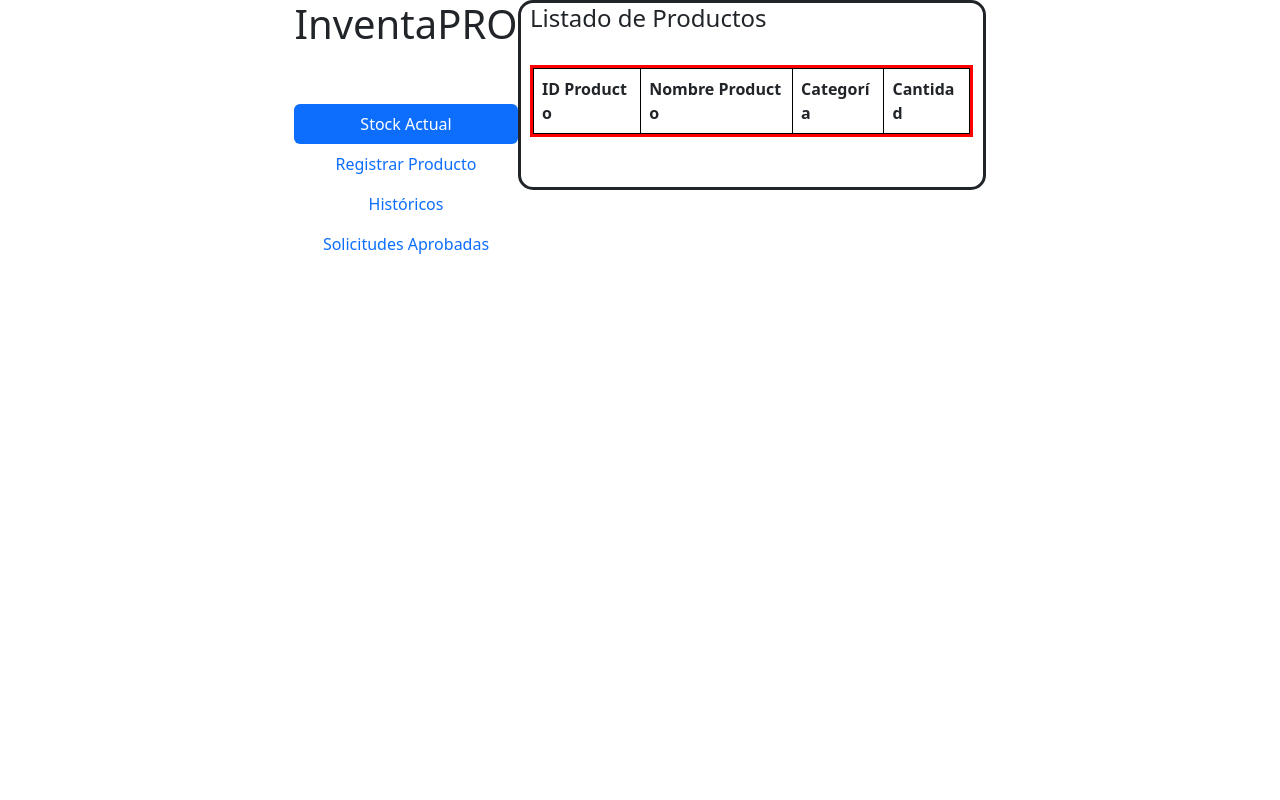
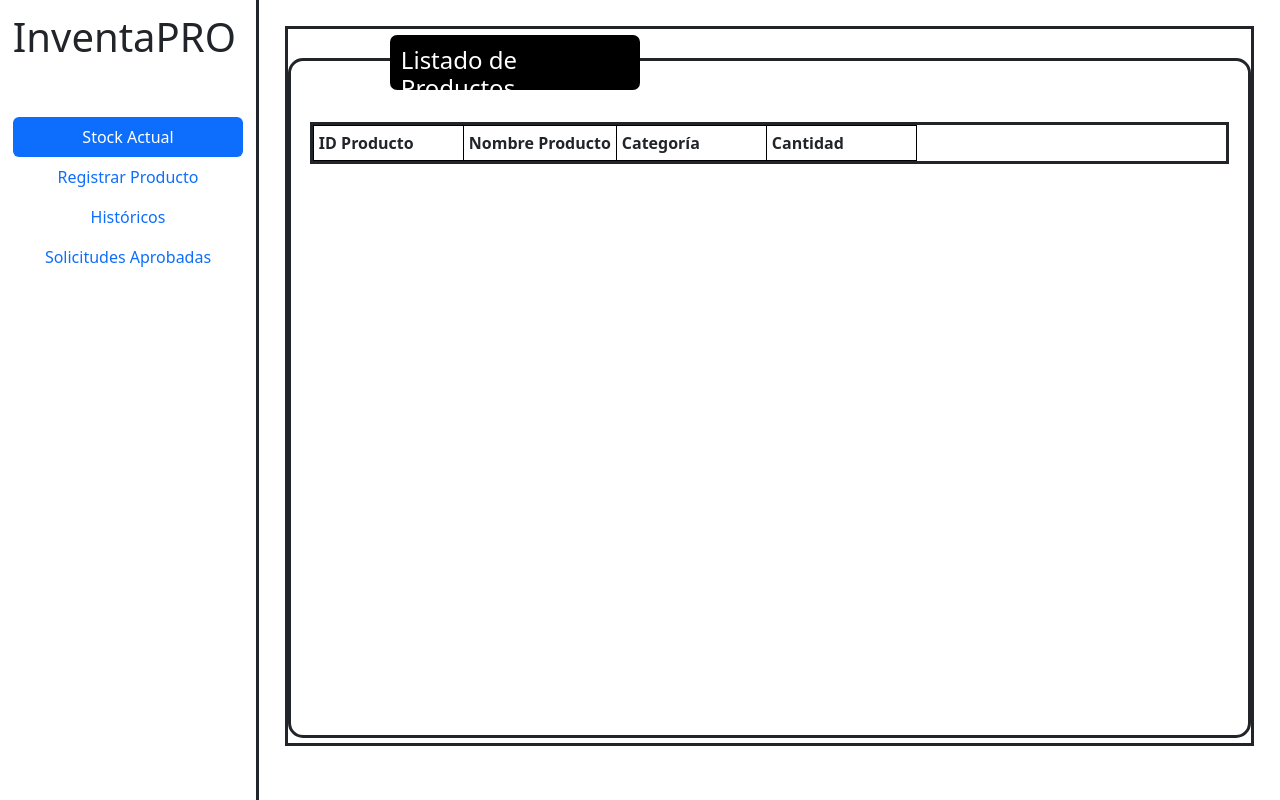
Before and after one commit to Glitcher94/InventaPRO, a Django app: a page that uses Web_app/templates/core/base.html in a window 1280 px wide. Run offline with Django 4.2, Linux system fonts and the light colour scheme; data that the repository does not hold is empty.

Commit message:
modified:   Web_app/static/core/css/style1.css 	modified:   Web_app/templates/core/base.html 	modified:   Web_app/templates/core/vista_enc_bodega.html

```diff
--- a/Web_app/static/core/css/style1.css
+++ b/Web_app/static/core/css/style1.css
@@ -2,19 +2,57 @@
     background-color: white;
     border-radius: 15px;
     border-style: solid;
+    height: 85vh;
     padding-bottom: 50px;
     padding-top: 1px;
     padding-left: 2%;
     padding-right: 2%;
-    max-width: 100%;
-    box-sizing: border-box;
-    overflow: hidden; /* Evita el desborde de contenido */
+    max-width: 100%; /* Evita que la tabla se desborde del contenedor al hacer zoom */
+}
+
+.fieldset>h4 {
+    display: flex;
+    justify-content: center;
+    padding: 8px;
+    width: 250px;
+    height: 55px;
+    margin-top: -27px;
+    margin-left: 80px;
+    background: black;
+    color: white;
+    border-style: solid;
+    border-radius: 7px;
+    border-color: black;
+}
+
+.leftpanel {
+    width: 20%;
+    background-color: white;
+    padding: 1%;
+    border-top-left-radius: 7px;
+    border-bottom-left-radius: 7px;
+}
+
+.rightpanel {
+    background-color: white;
+    width: 80%;
+    padding: 2%;
+    border-top-right-radius: 6px;
+    border-bottom-right-radius: 6px;
+    border-left-style: solid;
+}
+
+.tab-content {
+    height: 90vh;
+    padding-top: 3%;
+    padding-bottom: 3%;
+    border: solid;
 }
 
 .table-container {
     display: table;
-    width: 100%;
-    border-collapse: collapse;
+    width: 100%; /* Aseguramos que la tabla se ajuste al contenedor */
+    border-collapse: collapse; /* Colapsamos los bordes de la tabla */
 }
 
 .table-row {
@@ -23,20 +61,13 @@
 
 .table-cell {
     display: table-cell;
-    min-width: 15%;
-    padding: 8px;
+    min-width: 150px;
+    padding: 5px;
     border: 1px solid #000;
-    word-break: break-all; /* Evita que el texto desborde las celdas */
 }
 
 .scrollable-container {
-    max-height: 75%; /* Ajusta este valor según tus necesidades y preferencias */
-    overflow-y: auto;
-    box-sizing: border-box;
+    max-height: 70vh;
+    overflow-y: auto; /* Agregamos un scroll vertical a este contenedor */
+    border: solid;
 }
-
-.scrollable-table {
-    max-height: 100%; /* Cambiamos la altura a auto */
-    border-style: solid ;
-    border-color: red;
-}
--- a/Web_app/templates/core/base.html
+++ b/Web_app/templates/core/base.html
@@ -10,7 +10,7 @@
     {% load static %}
     <title>{% block title %}Document{% endblock %}</title>
     <!--<link rel="stylesheet" type="text/css" href="CSS/form.css">-->
-    <link rel="stylesheet" type="text/css" href="{% static 'core/css/style1.css' %}">
+    <link rel="stylesheet" href="{% static 'core/css/style1.css' %}">
     <script>
         function validarFormulario() {
             var nombres = document.getElementById("nombres").value;
--- a/Web_app/templates/core/vista_enc_bodega.html
+++ b/Web_app/templates/core/vista_enc_bodega.html
@@ -21,7 +21,7 @@
             Aprobadas</button>
     </div>
 </div>
-<div class="rightpanel">
+<div class="rightpanel" style="background-color: white;">
     <div class="tab-content" id="v-pills-tabContent">
         <div class=" tab-pane fade show active" id="v-pills-home" role="tabpanel" aria-labelledby="v-pills-home-tab" tabindex="0">
             <div class="fieldset">
@@ -29,7 +29,7 @@
                 <br>
                 <div class="scrollable-container">
                     <div class="table-container">
-                        <div class="scrollable-table">
+                        <div class="scrollable-table"">
                             <div class="table-row">
                                 <div class="table-cell"><strong>ID Producto</strong></div>
                                 <div class="table-cell"><strong>Nombre Producto</strong></div>
```
